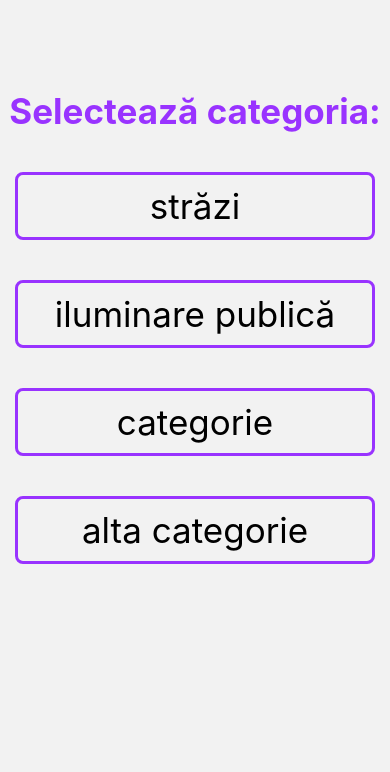
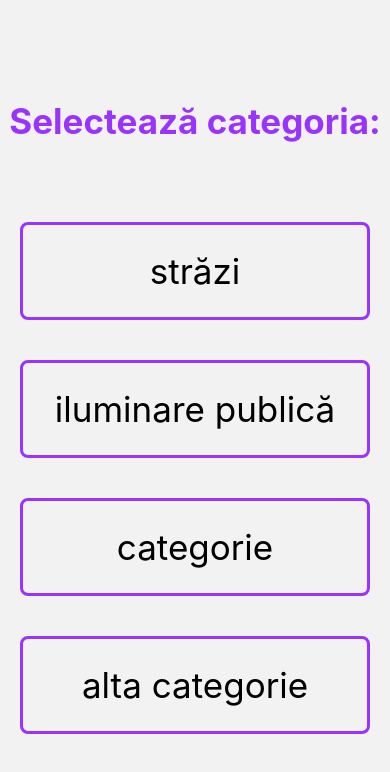
Before and after one commit to ralucaciulpan/CommuniTIM, a React Native app in the folder CommunitimUI/: screen /screen_category in a window 390 px wide. Shown: the top 772 px of the page. Built offline with nearby package versions, Linux system fonts and the light colour scheme.

Commit message:
made the category buttons nicer

```diff
--- a/CommunitimUI/src/screens/CategoryPage.js
+++ b/CommunitimUI/src/screens/CategoryPage.js
@@ -45,7 +45,8 @@ const styles = StyleSheet.create({
     },
 
     category_text:{
-        marginTop: 90,
+        marginTop: 100,
+        marginBottom: 40,
         alignSelf: 'center',
         fontSize:35,
         fontWeight:'bold',
@@ -55,8 +56,8 @@ const styles = StyleSheet.create({
    buttonsContainer:{
         borderColor:'#9933ff',
         borderWidth: 3,
-        marginLeft: 15,
-        marginRight: 15,
+        marginLeft: 20,
+        marginRight: 20,
         marginTop: 40,
         borderRadius: 8
    },
@@ -64,7 +65,7 @@ const styles = StyleSheet.create({
    buttonText:{
        fontSize:35,
        alignSelf:'center',
-       marginTop: 10,
-       marginBottom: 10
+       marginTop: 25,
+       marginBottom: 25
    }
 });
```
